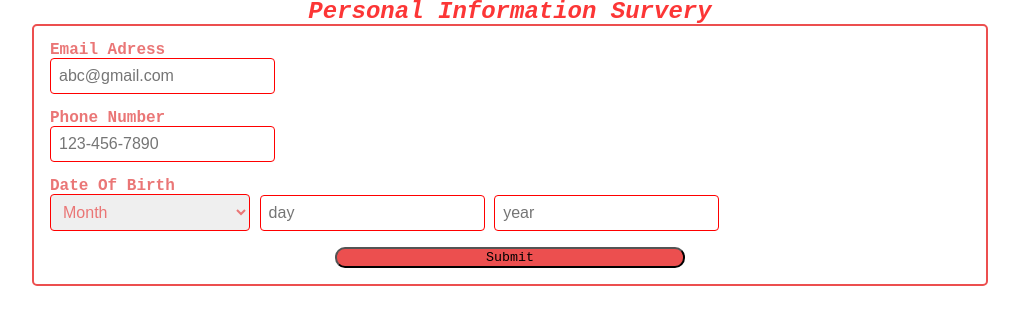
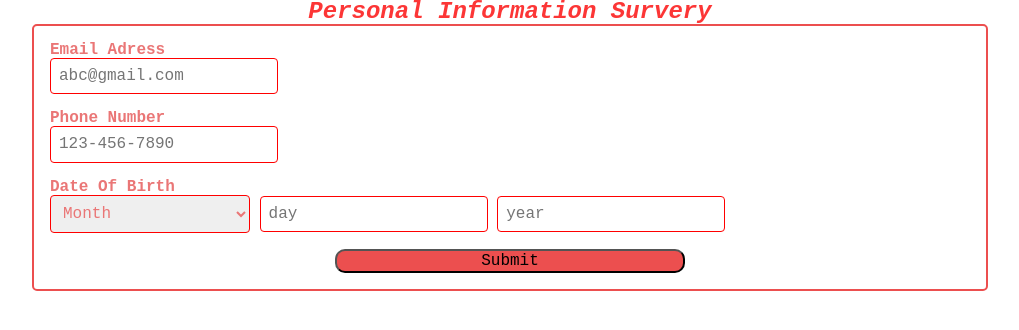
Before and after one commit to mudassir-baksh-itmd362/lab2, a plain HTML site: page index.html in a window 1280 px wide. Shown: the whole page, without its empty margins (130-1149 px from the left). Drawn offline with nearby package versions, Linux system fonts and the light colour scheme; files that its build step writes are made by us from their sources.

Commit message:
index.html
renaming normalize file

```diff
--- a/index.html
+++ b/index.html
@@ -5,7 +5,7 @@
   <meta charset="utf-8" />
   <meta name="viewport" content="width=device-width,initial-scale=1.0,shrink-to-fit=no" />
   <link rel="stylesheet" media="screen" href="css/reset.css" />
-  <link rel="stylesheet" media="screen" href="css/screen.css" />
+  <link rel="stylesheet" media="screen" href="css/normalize.css" />
   <link rel="stylesheet" media="screen" href="css/style.css" />
 </head>
 <body>
```
